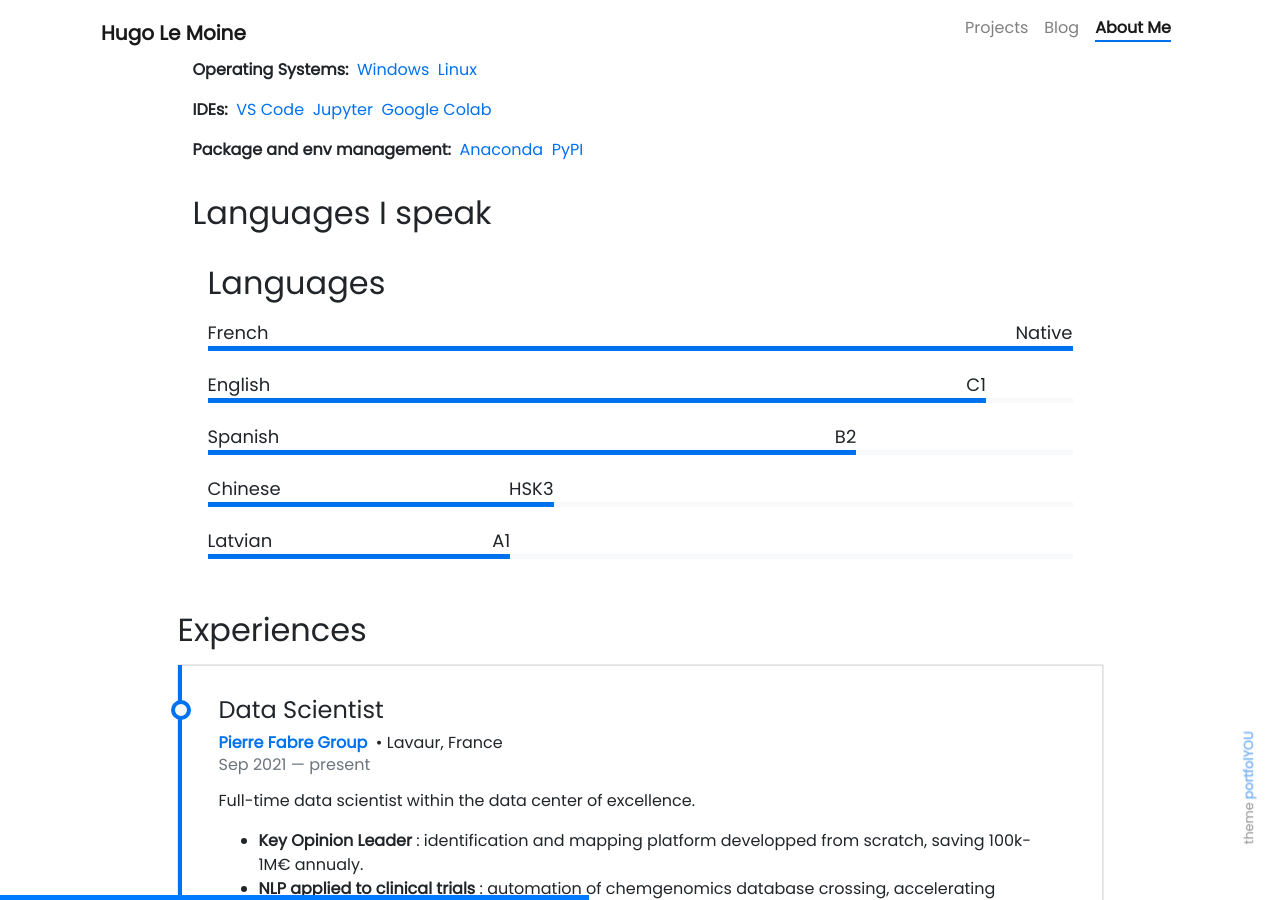
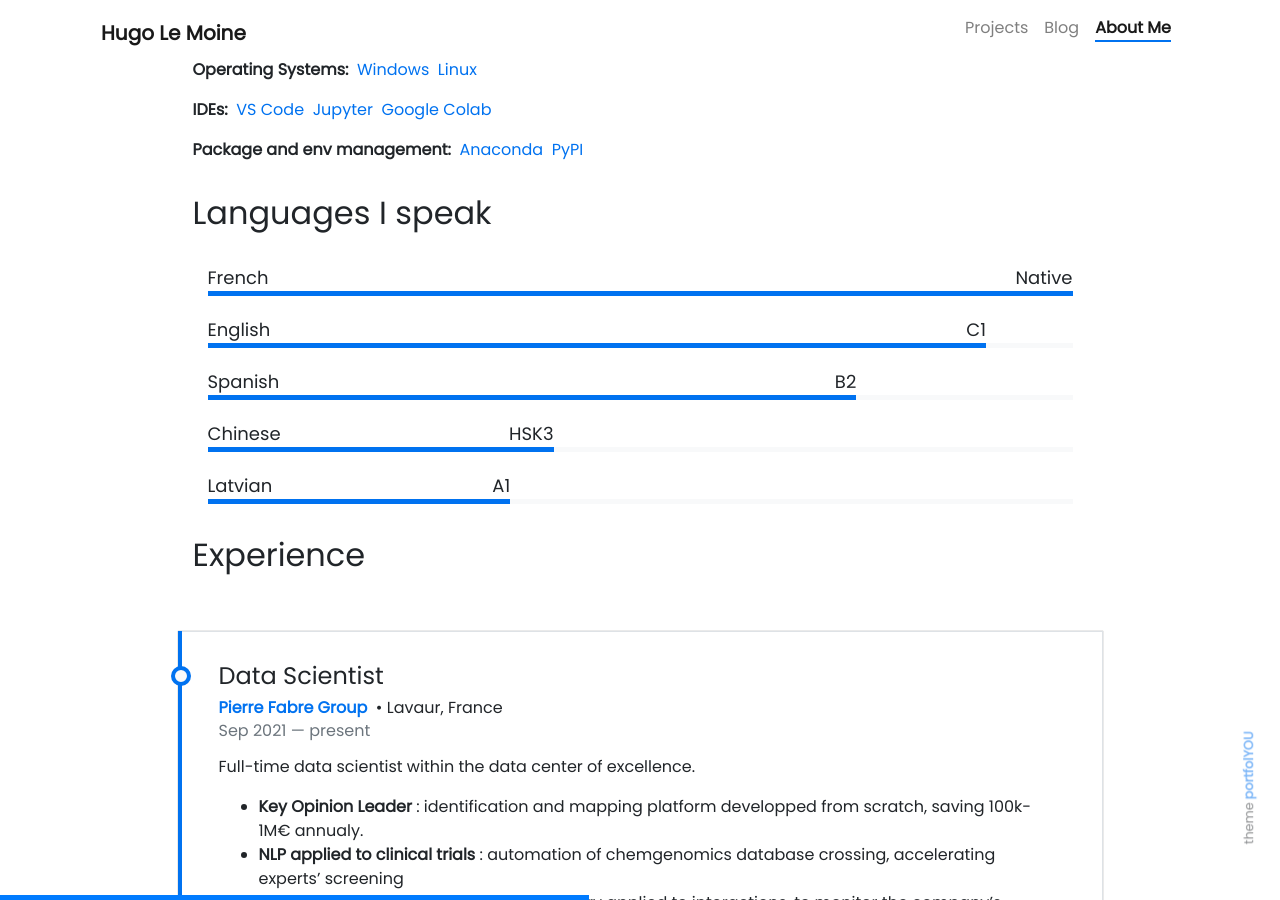
Before and after one commit to hugolmn/hugolmn.github.io, a Jekyll site: the page built from pages/about.md, in a window 1280 px wide and 900 px high, scrolled down 1816 px. Built offline with Jekyll 4.4.1, drawn with Linux system fonts in a browser that asks for light colours; nearby versions of some CDN libraries; emoji names are drawn with the system emoji font.

Commit message:
Moved languages

```diff
--- a/pages/about.md
+++ b/pages/about.md
@@ -154,12 +154,14 @@ weight: 3
 <a href="https://pypi.org/">PyPI</a>
 
 ## Languages I speak
-{% include about/skills.html title="Languages" source=site.data.language-skills %}
+{% include about/skills.html title="" source=site.data.language-skills %}
 
+## Experience
 <div class="row">
-  {% include about/timeline.html title="Experiences" source=site.data.experiences-timeline %}
+  {% include about/timeline.html title="" source=site.data.experiences-timeline %}
 </div>
 
+## Education
 <div class="row">
-  {% include about/timeline.html title="Education" source=site.data.education-timeline %}
+  {% include about/timeline.html title="" source=site.data.education-timeline %}
 </div>
```
